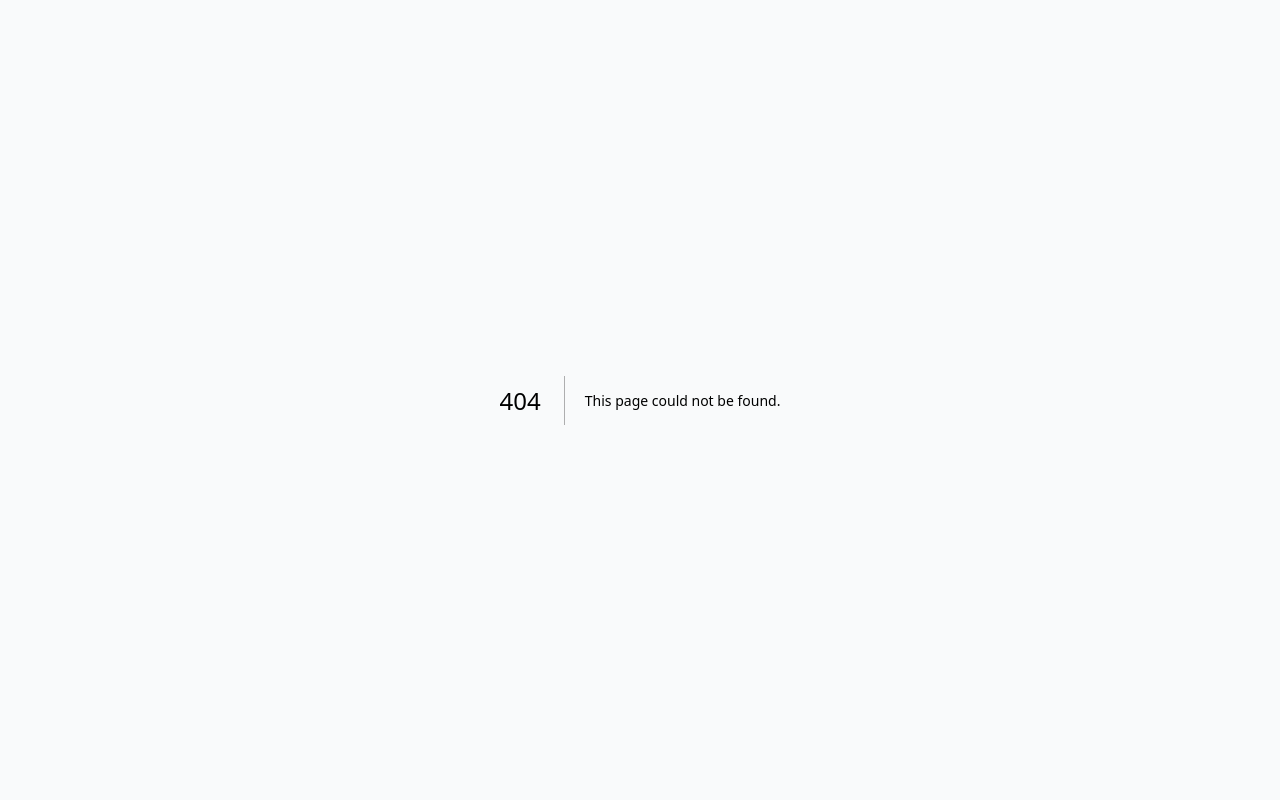
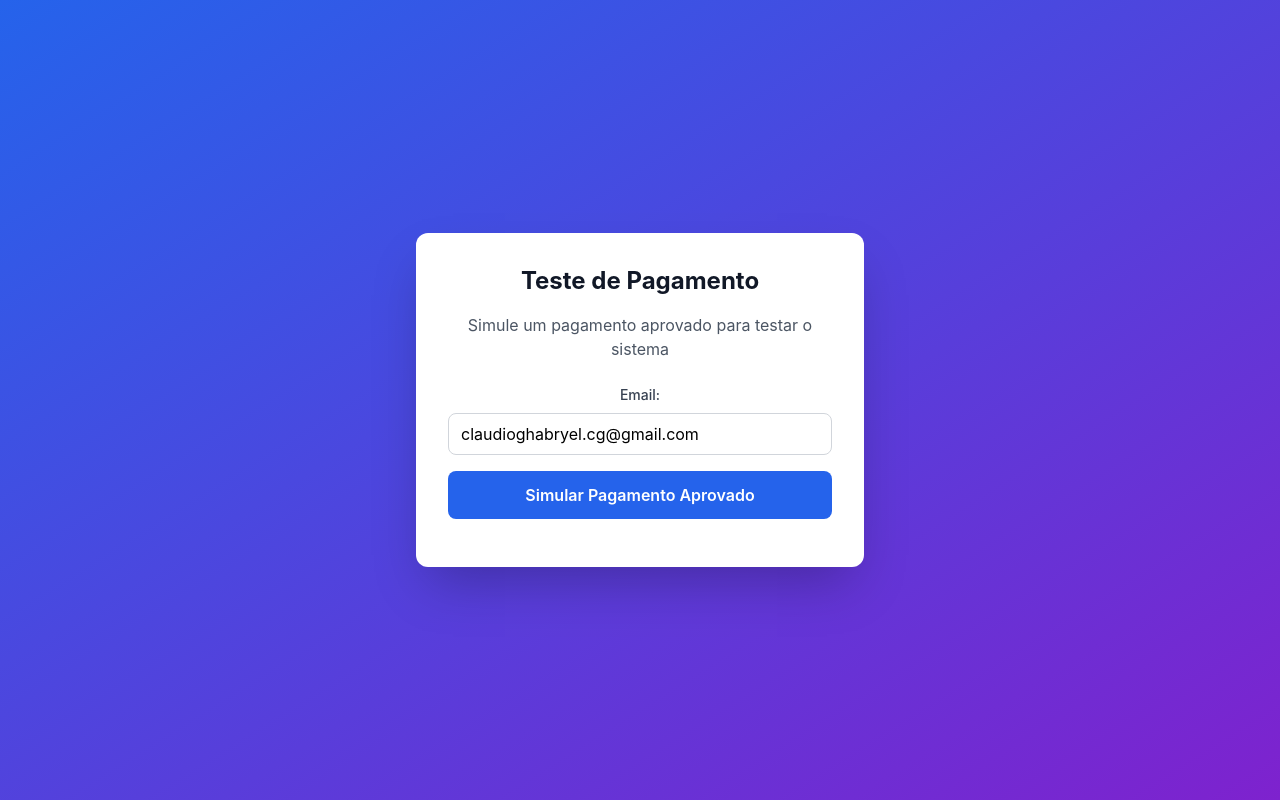
Before and after one commit to FlashConCards/flashconcards, a Next.js app: page /test-payment in a window 1280 px wide. Before the commit this address had no page. Built offline with nearby package versions, Linux system fonts and the light colour scheme.

Commit message:
Adicionando página de teste para simular pagamento aprovado

```diff
--- /dev/null
+++ b/app/test-payment/page.tsx
@@ -0,0 +1,105 @@
+'use client'
+
+import { useState } from 'react'
+import { motion } from 'framer-motion'
+import { CheckCircle, AlertCircle } from 'lucide-react'
+
+export default function TestPaymentPage() {
+  const [email, setEmail] = useState('claudioghabryel.cg@gmail.com')
+  const [isLoading, setIsLoading] = useState(false)
+  const [result, setResult] = useState<any>(null)
+
+  const simulatePayment = async () => {
+    setIsLoading(true)
+    setResult(null)
+
+    try {
+      const response = await fetch('/api/payment/simulate', {
+        method: 'POST',
+        headers: {
+          'Content-Type': 'application/json',
+        },
+        body: JSON.stringify({ email })
+      })
+
+      const data = await response.json()
+      setResult(data)
+    } catch (error) {
+      setResult({ error: 'Erro ao simular pagamento' })
+    } finally {
+      setIsLoading(false)
+    }
+  }
+
+  return (
+    <div className="min-h-screen bg-gradient-to-br from-blue-600 to-purple-700 flex items-center justify-center">
+      <motion.div
+        initial={{ opacity: 0, y: 20 }}
+        animate={{ opacity: 1, y: 0 }}
+        className="bg-white rounded-xl p-8 max-w-md w-full mx-4 text-center shadow-2xl"
+      >
+        <h1 className="text-2xl font-bold text-gray-900 mb-4">
+          Teste de Pagamento
+        </h1>
+
+        <p className="text-gray-600 mb-6">
+          Simule um pagamento aprovado para testar o sistema
+        </p>
+
+        <div className="mb-4">
+          <label className="block text-sm font-medium text-gray-700 mb-2">
+            Email:
+          </label>
+          <input
+            type="email"
+            value={email}
+            onChange={(e) => setEmail(e.target.value)}
+            className="w-full px-3 py-2 border border-gray-300 rounded-lg focus:ring-2 focus:ring-blue-500 focus:border-transparent"
+          />
+        </div>
+
+        <button
+          onClick={simulatePayment}
+          disabled={isLoading}
+          className="w-full bg-blue-600 text-white py-3 px-4 rounded-lg hover:bg-blue-700 transition-colors font-semibold disabled:opacity-50 mb-4"
+        >
+          {isLoading ? 'Simulando...' : 'Simular Pagamento Aprovado'}
+        </button>
+
+        {result && (
+          <div className={`p-4 rounded-lg ${
+            result.success
+              ? 'bg-green-50 border border-green-200'
+              : 'bg-red-50 border border-red-200'
+          }`}>
+            {result.success ? (
+              <div className="flex items-center">
+                <CheckCircle className="h-5 w-5 text-green-500 mr-2" />
+                <span className="text-green-700">Pagamento simulado com sucesso!</span>
+              </div>
+            ) : (
+              <div className="flex items-center">
+                <AlertCircle className="h-5 w-5 text-red-500 mr-2" />
+                <span className="text-red-700">{result.error}</span>
+              </div>
+            )}
+          </div>
+        )}
+
+        {result?.success && (
+          <div className="mt-4 p-3 bg-blue-50 border border-blue-200 rounded-lg">
+            <p className="text-sm text-blue-800">
+              Agora você pode fazer login com:
+            </p>
+            <p className="text-sm text-blue-600 mt-1">
+              Email: {email}
+            </p>
+            <p className="text-sm text-blue-600">
+              Senha: souflashconcards
+            </p>
+          </div>
+        )}
+      </motion.div>
+    </div>
+  )
+}
```
